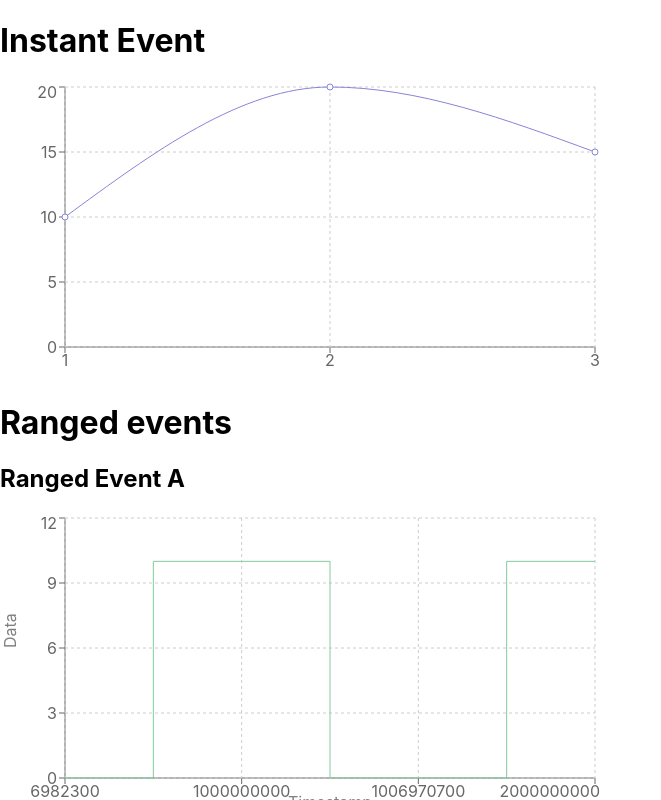
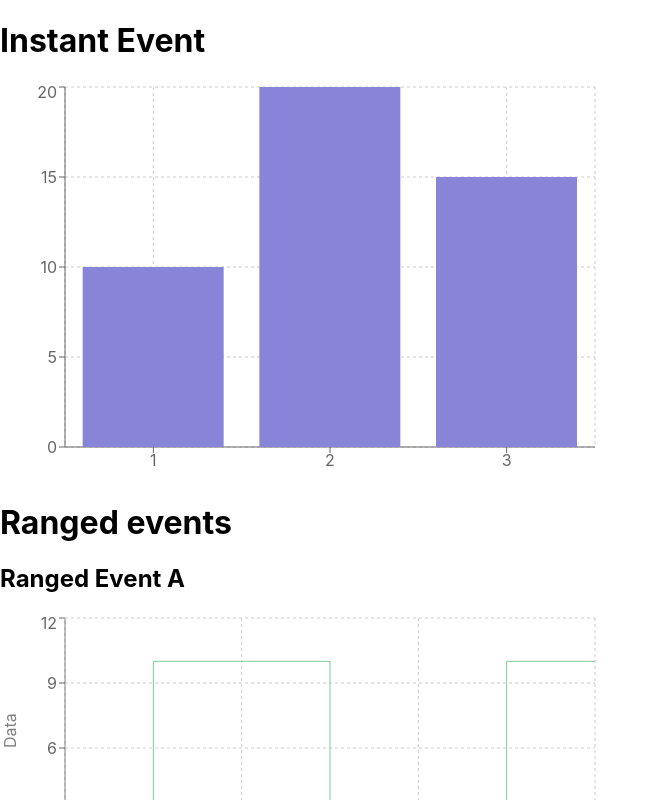
Before and after one commit to ICS-spring-2025/ICS-frontend-react, a React (Create React App) app: page / in a window 1280 px wide. Shown: the top 800 px of the page, without its empty margins (0-661 px from the left). Built offline with nearby package versions, Linux system fonts and the light colour scheme.

Commit message:
Refactor InstantEventChart, make it a histogram

```diff
--- a/src/components/InstantEventChart.tsx
+++ b/src/components/InstantEventChart.tsx
@@ -1,16 +1,26 @@
 import React from 'react';
-import { LineChart, Line, XAxis, YAxis, Tooltip, CartesianGrid } from 'recharts';
+import {
+    XAxis,
+    YAxis,
+    Tooltip,
+    CartesianGrid,
+    ResponsiveContainer,
+    BarChart, Bar
+} from 'recharts';
 import {InstantEvent} from "../data/event";
 
 const InstantEventChart: React.FC<{ event: InstantEvent }> = ({ event }) => {
     return (
-        <LineChart width={600} height={300} data={event.records}>
-            <XAxis dataKey="timestamp" />
-            <YAxis />
-            <Tooltip />
-            <CartesianGrid strokeDasharray="3 3" />
-            <Line type="monotone" dataKey="data" stroke="#8884d8" />
-        </LineChart>
+            <ResponsiveContainer width={600} height={400}>
+                <BarChart data={event.records}>
+                    <CartesianGrid strokeDasharray="3 3" />
+                    <XAxis dataKey="timestamp" />
+                    <YAxis />
+                    <Tooltip />
+                    <Bar dataKey="data" fill="#8884d8" />
+                </BarChart>
+            </ResponsiveContainer>
+
     );
 };
 
```
